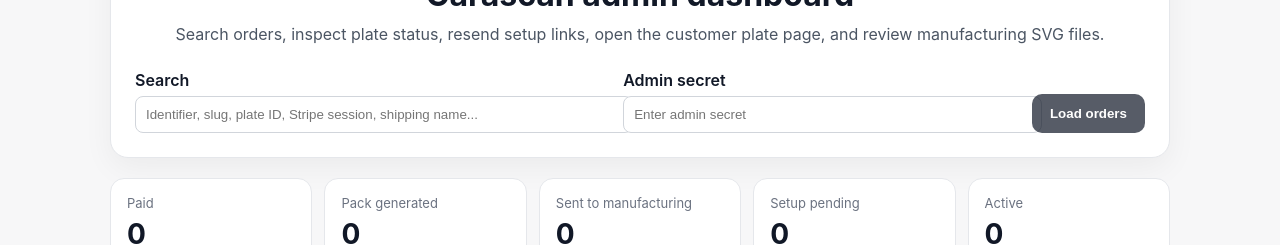
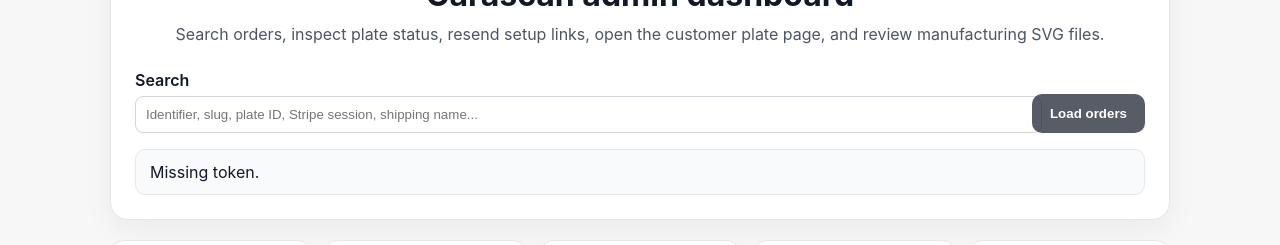
Before and after one commit to Carascan/carascan-platform, a Next.js app: page /admin/orders in a window 1280 px wide. Shown: the part 355-600 px from the top of the page. Built offline with nearby package versions, Linux system fonts and the light colour scheme.

Commit message:
Remove admin key input and support token auth for orders page

```diff
--- a/app/admin/orders/page.tsx
+++ b/app/admin/orders/page.tsx
@@ -34,39 +34,46 @@ function formatMoney(cents?: number | null, currency?: string | null) {
 }
 
 export default function AdminOrdersPage() {
-  const [adminSecret, setAdminSecret] = useState("");
   const [query, setQuery] = useState("");
   const [busy, setBusy] = useState(false);
   const [rows, setRows] = useState<OrderRow[]>([]);
   const [message, setMessage] = useState("");
+  const [token, setToken] = useState("");
 
   useEffect(() => {
     const url = new URL(window.location.href);
-    const token = url.searchParams.get("token") ?? "";
-    if (token) {
-      setAdminSecret(token);
+    const tokenFromUrl = url.searchParams.get("token") ?? "";
+    setToken(tokenFromUrl);
+
+    if (tokenFromUrl) {
+      void loadOrders(tokenFromUrl, "");
+    } else {
+      setMessage("Missing token.");
     }
   }, []);
 
-  async function loadOrders(secretOverride?: string) {
-    const secretToUse = secretOverride ?? adminSecret;
+  async function loadOrders(tokenOverride?: string, queryOverride?: string) {
+    const tokenToUse = tokenOverride ?? token;
+    const queryToUse = queryOverride ?? query;
+
+    if (!tokenToUse.trim()) {
+      setMessage("Missing token.");
+      setRows([]);
+      return;
+    }
 
     setBusy(true);
     setMessage("");
 
     try {
-      const url = `/api/admin/orders?q=${encodeURIComponent(
-        query.trim()
-      )}&token=${encodeURIComponent(secretToUse.trim())}`;
-
-      const r = await fetch(url, {
-        headers: secretToUse.trim()
-          ? {
-              "x-admin-secret": secretToUse,
-            }
-          : {},
-        cache: "no-store",
-      });
+      const r = await fetch(
+        `/api/admin/orders?q=${encodeURIComponent(
+          queryToUse.trim()
+        )}&token=${encodeURIComponent(tokenToUse.trim())}`,
+        {
+          cache: "no-store",
+        }
+      );
 
       const j = await r.json();
 
@@ -86,12 +93,6 @@ export default function AdminOrdersPage() {
     }
   }
 
-  useEffect(() => {
-    if (adminSecret.trim()) {
-      loadOrders(adminSecret);
-    }
-  }, [adminSecret]);
-
   async function resendSetupLink(plateId: string) {
     const ok = window.confirm("Resend setup link for this plate?");
     if (!ok) return;
@@ -101,7 +102,7 @@ export default function AdminOrdersPage() {
         method: "POST",
         headers: {
           "content-type": "application/json",
-          "x-admin-secret": adminSecret,
+          "x-admin-secret": token,
         },
         body: JSON.stringify({ plateId }),
       });
@@ -168,7 +169,7 @@ export default function AdminOrdersPage() {
           <div
             style={{
               display: "grid",
-              gridTemplateColumns: "1.2fr 1fr auto",
+              gridTemplateColumns: "1fr auto",
               gap: 12,
               alignItems: "end",
             }}
@@ -190,28 +191,10 @@ export default function AdminOrdersPage() {
               />
             </div>
 
-            <div>
-              <label style={{ display: "block", fontWeight: 600, marginBottom: 6 }}>
-                Admin secret
-              </label>
-              <input
-                type="password"
-                value={adminSecret}
-                onChange={(e) => setAdminSecret(e.target.value)}
-                placeholder="Enter admin secret"
-                style={{
-                  width: "100%",
-                  padding: 10,
-                  borderRadius: 8,
-                  border: "1px solid #d1d5db",
-                }}
-              />
-            </div>
-
             <button
               type="button"
               onClick={() => loadOrders()}
-              disabled={busy || !adminSecret.trim()}
+              disabled={busy || !token.trim()}
               style={{
                 border: 0,
                 borderRadius: 10,
@@ -220,7 +203,7 @@ export default function AdminOrdersPage() {
                 background: "#111827",
                 color: "#fff",
                 cursor: busy ? "default" : "pointer",
-                opacity: busy || !adminSecret.trim() ? 0.7 : 1,
+                opacity: busy || !token.trim() ? 0.7 : 1,
               }}
             >
               {busy ? "Loading..." : "Load orders"}
```
